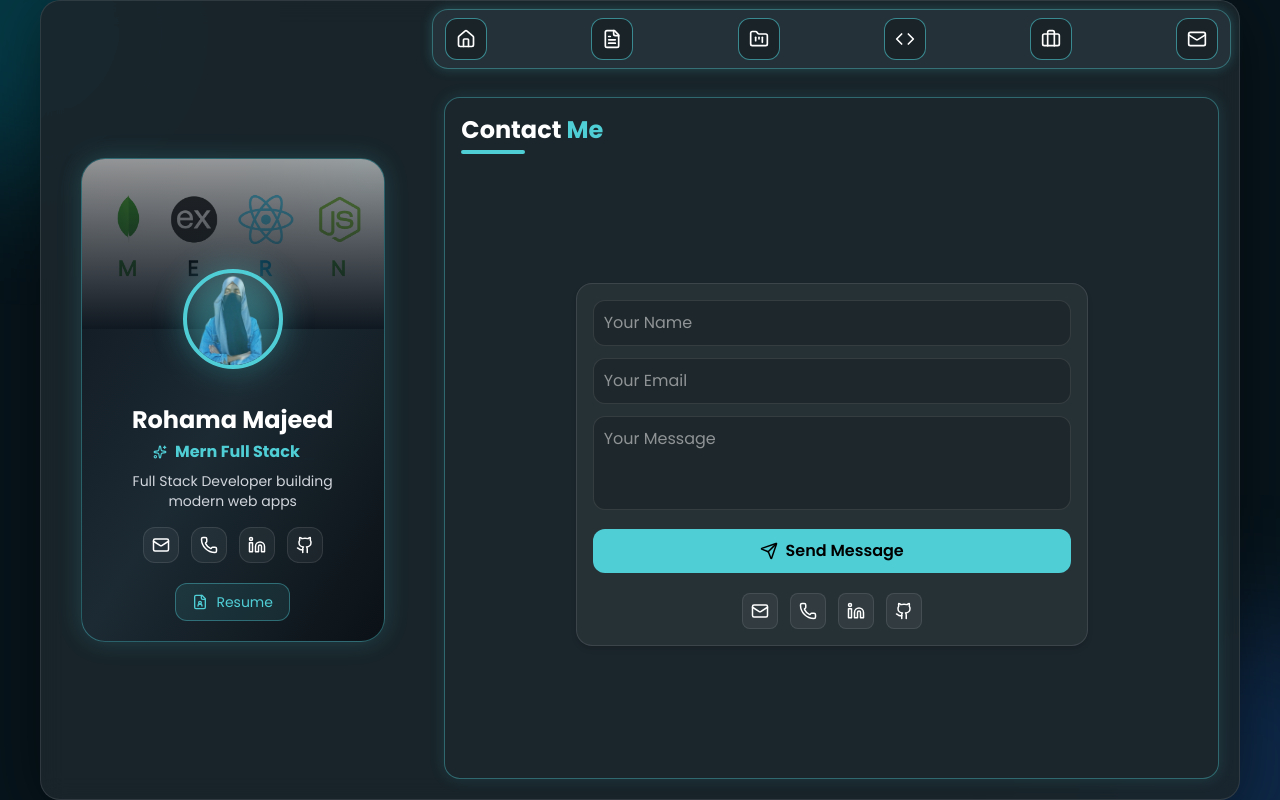
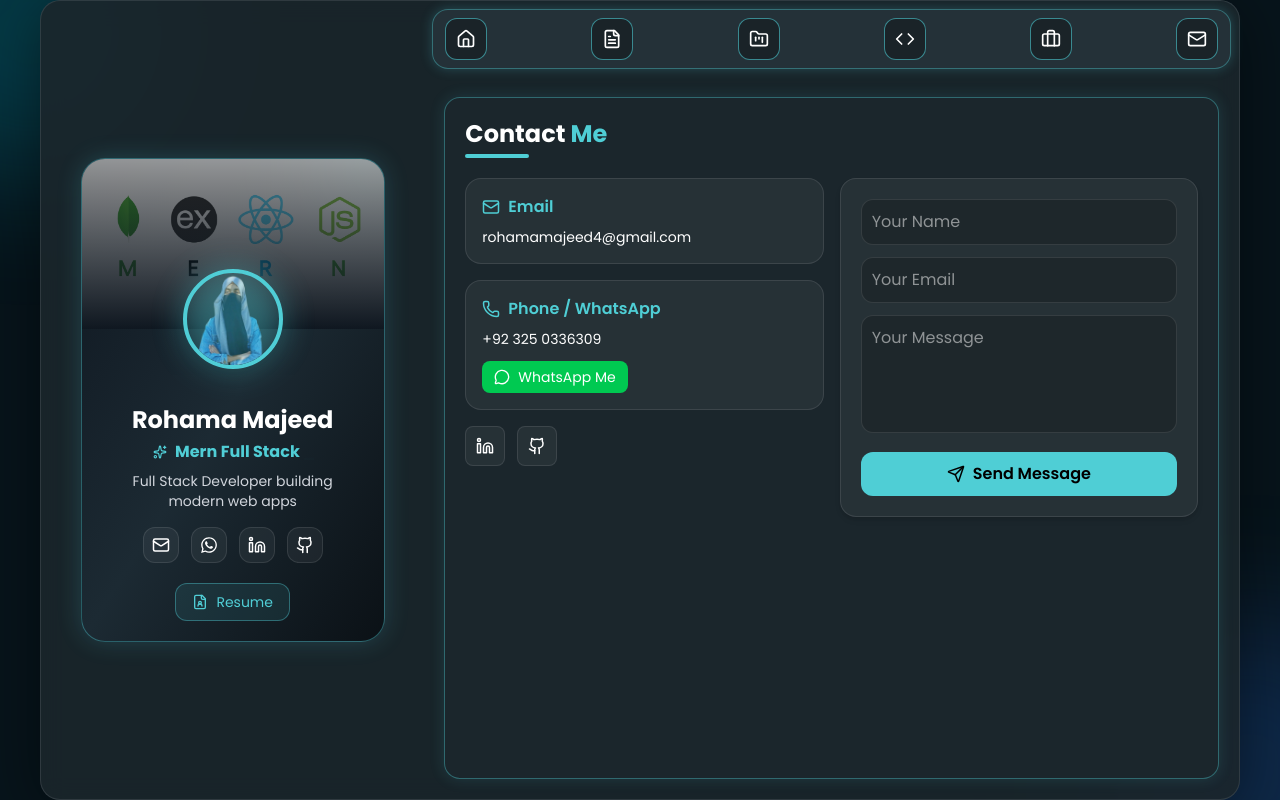
Before and after one commit to Rohama-Majeed7/porfolio, a Next.js app: page /contact in a window 1280 px wide. Built offline with nearby package versions, Linux system fonts and the light colour scheme.

Commit message:
files changed

```diff
--- a/src/components/ContactContent.tsx
+++ b/src/components/ContactContent.tsx
@@ -2,7 +2,7 @@
 
 import React, { useState } from "react";
 import { motion } from "framer-motion";
-import { Mail, Phone, Send, Linkedin, Github } from "lucide-react";
+import { Mail, Phone, Send, Linkedin, Github, MessageCircle } from "lucide-react";
 import Link from "next/link";
 import emailjs from "@emailjs/browser";
 
@@ -16,7 +16,9 @@ const ContactContent = () => {
     message: "",
   });
 
-  const handleChange = (e: React.ChangeEvent<HTMLInputElement | HTMLTextAreaElement>) => {
+  const handleChange = (
+    e: React.ChangeEvent<HTMLInputElement | HTMLTextAreaElement>
+  ) => {
     setForm({ ...form, [e.target.name]: e.target.value });
   };
 
@@ -51,7 +53,7 @@ const ContactContent = () => {
       <motion.main
         initial={{ opacity: 0, y: 20 }}
         animate={{ opacity: 1, y: 0 }}
-        className="flex flex-col h-full p-3 sm:p-4 gap-3"
+        className="flex flex-col h-full p-3 sm:p-5 gap-5"
       >
         {/* HEADER */}
         <div>
@@ -61,11 +63,67 @@ const ContactContent = () => {
           <div className="h-1 w-16 bg-[#4fced5] rounded-full mt-1"></div>
         </div>
 
-        {/* FORM */}
-        <div className="flex-1 flex items-center justify-center">
+        {/* MAIN GRID */}
+        <div className="grid grid-cols-1 lg:grid-cols-2 gap-4 flex-1">
+
+          {/* LEFT CARD - CONTACT INFO */}
+          <div className="space-y-4">
+
+            {/* Email Card */}
+            <div className="bg-white/5 border border-white/10 rounded-2xl p-4 hover:border-[#4fced5]/50 transition">
+              <div className="flex items-center gap-2 text-[#4fced5] font-semibold">
+                <Mail size={18} />
+                Email
+              </div>
+              <p className="text-white text-sm mt-2">
+                rohamamajeed4@gmail.com
+              </p>
+            </div>
+
+            {/* Phone / WhatsApp Card */}
+            <div className="bg-white/5 border border-white/10 rounded-2xl p-4 hover:border-[#4fced5]/50 transition">
+              <div className="flex items-center gap-2 text-[#4fced5] font-semibold">
+                <Phone size={18} />
+                Phone / WhatsApp
+              </div>
+              <p className="text-white text-sm mt-2">
+                +92 325 0336309
+              </p>
+
+              {/* WhatsApp Button */}
+              <Link
+                href="https://wa.me/923250336309?text=Hello%20I%20want%20to%20connect"
+                target="_blank"
+                className="mt-3 inline-flex items-center gap-2 text-sm bg-green-500 hover:bg-green-600 text-white px-3 py-1.5 rounded-lg transition"
+              >
+                <MessageCircle size={16} />
+                WhatsApp Me
+              </Link>
+            </div>
+
+            {/* SOCIAL */}
+            <div className="flex gap-3 hidden lg:flex">
+              {[
+                { icon: <Linkedin size={18} />, href: "https://linkedin.com" },
+                { icon: <Github size={18} />, href: "https://github.com" },
+              ].map((item, i) => (
+                <Link
+                  key={i}
+                  href={item.href}
+                  target="_blank"
+                  className="h-10 w-10 flex items-center justify-center rounded-lg bg-white/5 border border-white/10 text-white hover:bg-[#4fced5] hover:text-black transition"
+                >
+                  {item.icon}
+                </Link>
+              ))}
+            </div>
+          </div>
+
+          {/* CENTER - FORM */}
+          <div className=" flex justify-center">
             <form
               onSubmit={handleSubmit}
-            className="w-full max-w-lg space-y-3 bg-white/5 border border-white/10 rounded-2xl p-4 shadow-md"
+              className="w-full h-fit max-w-xl space-y-3 bg-white/5 border border-white/10 rounded-2xl p-5 shadow-md"
             >
               <input
                 name="name"
@@ -87,7 +145,7 @@ const ContactContent = () => {
                 name="message"
                 value={form.message}
                 onChange={handleChange}
-              rows={3}
+                rows={4}
                 placeholder="Your Message"
                 className="w-full p-2.5 rounded-xl bg-black/20 text-white border border-white/10 focus:border-[#4fced5] outline-none resize-none"
               />
@@ -95,7 +153,7 @@ const ContactContent = () => {
               <button
                 type="submit"
                 disabled={loading}
-              className="w-full flex items-center justify-center gap-2 py-2.5 rounded-xl bg-[#4fced5] text-black font-semibold hover:scale-105 transition"
+                className="w-full flex items-center justify-center gap-2 py-2.5 rounded-xl bg-[#4fced5] text-black font-semibold hover:scale-[1.02] transition"
               >
                 <Send size={18} />
                 {loading ? "Sending..." : "Send Message"}
@@ -106,26 +164,8 @@ const ContactContent = () => {
                   Message sent successfully ✅
                 </p>
               )}
-
-            {/* SOCIALS */}
-            <div className="flex justify-center gap-3 pt-2">
-              {[
-                { icon: <Mail size={18} />, href: "mailto:rohamamajeed4@gmail.com" },
-                { icon: <Phone size={18} />, href: "tel:+923250336309" },
-                { icon: <Linkedin size={18} />, href: "https://linkedin.com/in/rohama-majeed-213124282" },
-                { icon: <Github size={18} />, href: "https://github.com/Rohama-Majeed7" },
-              ].map((item, i) => (
-                <Link
-                  key={i}
-                  href={item.href}
-                  target="_blank"
-                  className="h-9 w-9 flex items-center justify-center rounded-lg bg-white/5 border border-white/10 text-white hover:bg-[#4fced5] hover:text-black transition"
-                >
-                  {item.icon}
-                </Link>
-              ))}
+            </form>
           </div>
-          </form>
         </div>
       </motion.main>
     </section>
--- a/src/components/Hero.tsx
+++ b/src/components/Hero.tsx
@@ -5,7 +5,6 @@ import Image from "next/image";
 import { motion } from "framer-motion";
 import {
   Mail,
-  Phone,
   Linkedin,
   Github,
   FileUser,
@@ -13,10 +12,11 @@ import {
 } from "lucide-react";
 import Link from "next/link";
 import BlinkText from "./BlinkText";
+import { FaWhatsapp } from "react-icons/fa";
 
 const socialLinks = [
   { icon: <Mail size={18} />, href: "mailto:rohamamajeed4@gmail.com" },
-  { icon: <Phone size={18} />, href: "tel:+923250336309" },
+  { icon: <FaWhatsapp size={18} />, href: "https://wa.me/923250336309" },
   { icon: <Linkedin size={18} />, href: "https://linkedin.com/in/rohama-majeed-213124282" },
   { icon: <Github size={18} />, href: "https://github.com/Rohama-Majeed7" },
 ];
```
Lines whose indentation alone changed are shown as unchanged.
